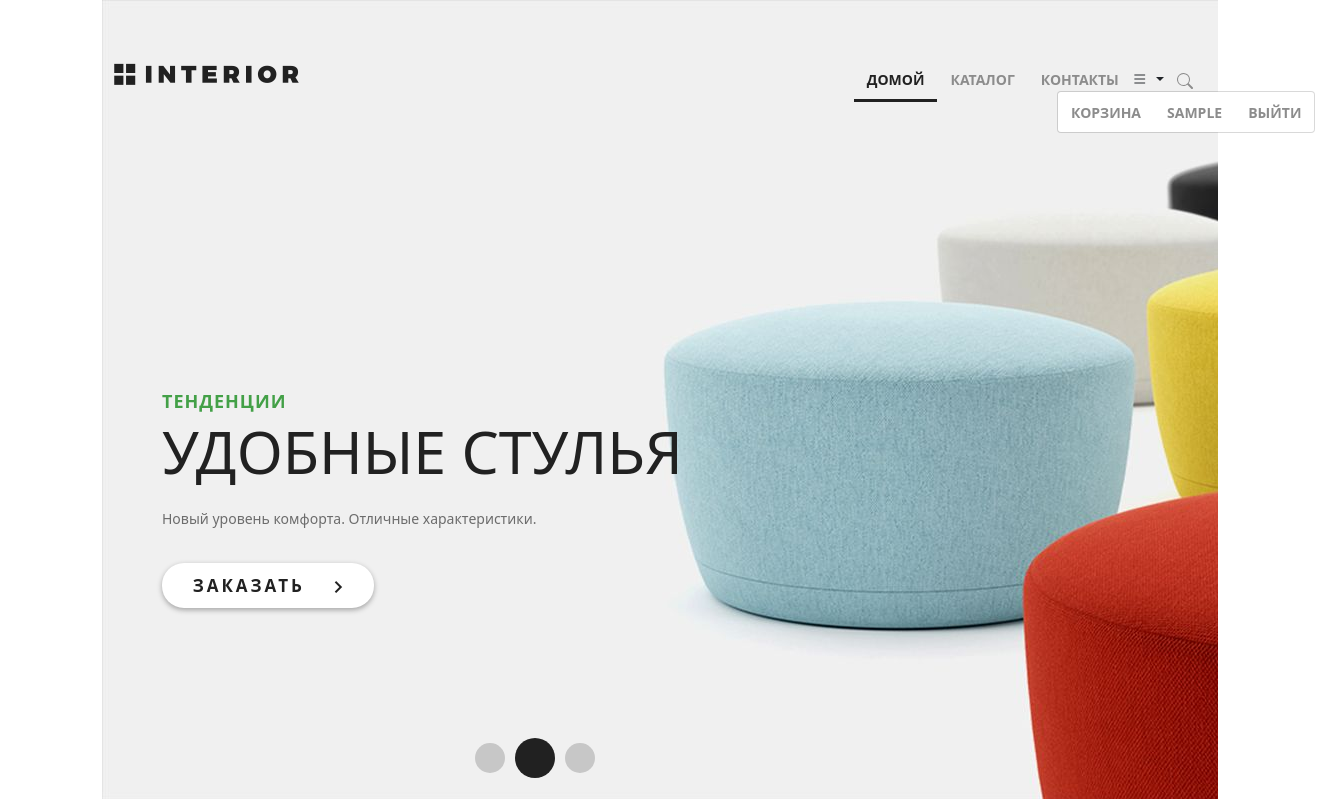
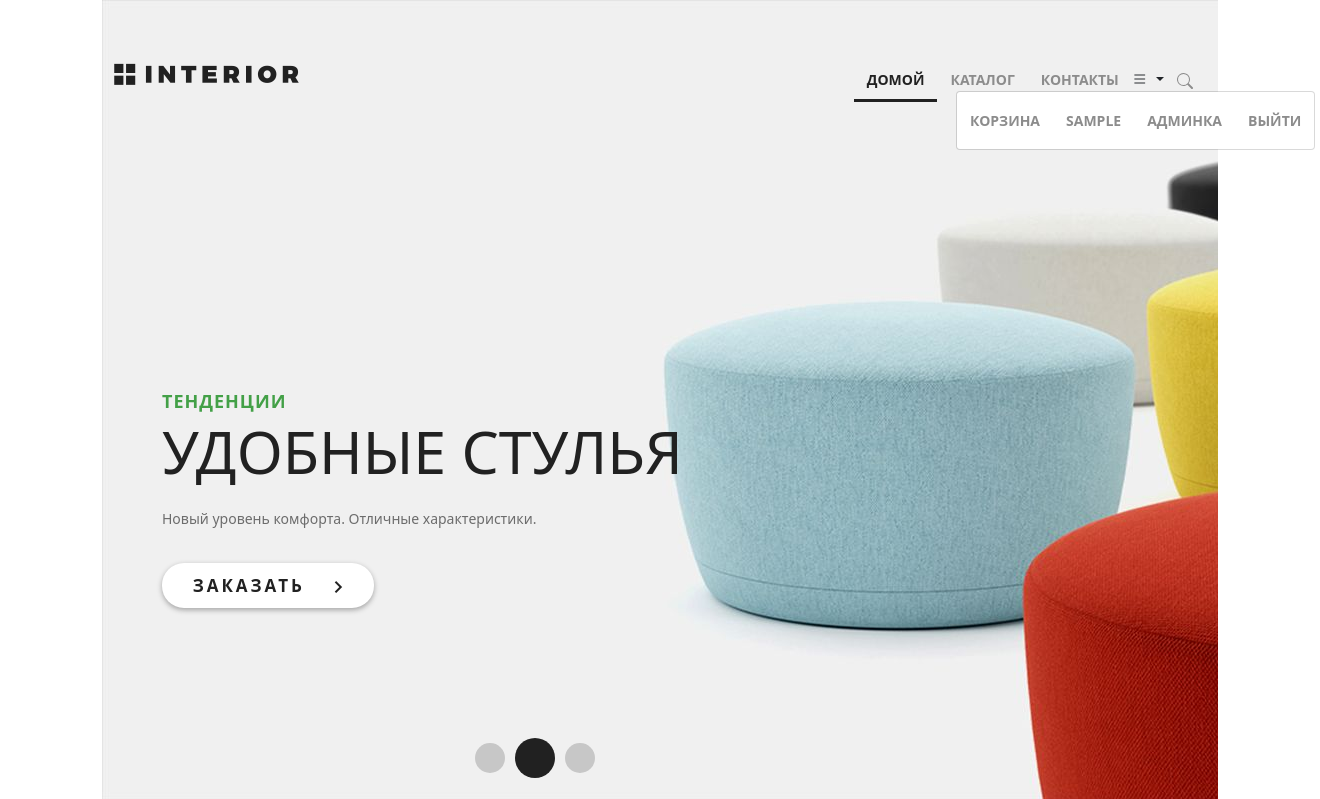
Before and after one commit to MashinaSSokom/GB_django, a Django app: page / in a window 1320 px wide, after a click that opens the changed part. Shown: the top 799 px of the page. Run offline with Django 3.2, Linux system fonts and the light colour scheme; a user stored in the database is signed in; tables that the repository leaves empty hold one stand-in row (values such as "Sample post"); grey boxes marked "Sample" are stand-in pictures; some libraries are stand-ins or nearby versions.

Commit message:
add admin_staff url in navbar

```diff
--- a/app/adminapp/templates/adminapp_base.html
+++ b/app/adminapp/templates/adminapp_base.html
@@ -40,7 +40,7 @@
                 <i class='bx bx-layer nav_logo-icon'></i>
                 <span class="nav_logo-name">Admin`ka</span>
             </a>
-            {% include 'inludes/inc_admin_menu.html' %}
+            {% include 'includes/inc_admin_menu.html' %}
         </div>
         <div>
             <a href="{% url 'main' %}" class="nav_link">
--- a/app/project/templates/includes/header.html
+++ b/app/project/templates/includes/header.html
@@ -22,13 +22,19 @@
                 <ul class="dropdown-menu" aria-labelledby="dropdownMenuButton">
                     <li>
                         <a href="{% url 'basket:basket' %}"
-                           class="{% if '/basket/' in request.path %} active {% endif %}">
+                           class="{% if '/basket/' in request.path %} active {% endif %} dropdown-item">
                             Корзина </a>
                     </li>
                     <li>
-                        <a href="{% url 'auth:edit' %}"> {{ user.first_name|default:'Пользователь' }}</a></li>
+                        <a class="dropdown-item" href="{% url 'auth:edit' %}"> {{ user.first_name|default:'Пользователь' }}</a>
+                    </li>
+                    {% if user.is_superuser %}
+                        <li>
+                            <a class="dropdown-item" href="{% url 'admin_staff:users' %}">Админка</a>
+                        </li>
+                    {% endif %}
                     <li>
-                        <a href="{% url 'auth:logout' %}"> выйти </a>
+                        <a class="dropdown-item" href="{% url 'auth:logout' %}"> выйти </a>
                     </li>
                 </ul>
             {% else %}
```
Also changed, not shown: app/adminapp/templates/includes/inc_admin_menu.html (added, +10 -0 lines).
